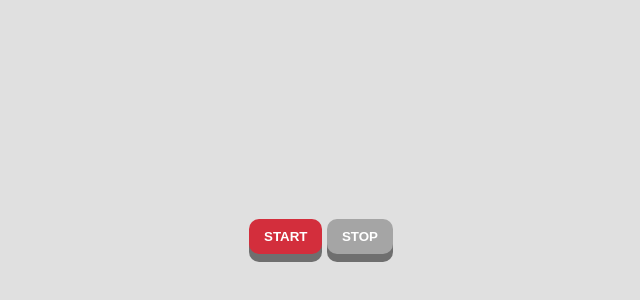
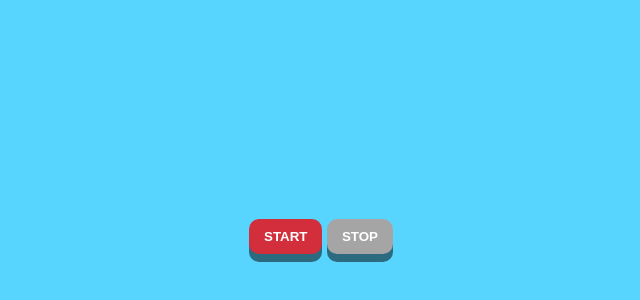
Before and after one commit to 1xtend/goit-js-hw-11-color-switch, a plain HTML site: page index.html in a window 1280 px wide. Shown: the part 164-464 px from the top of the page, without its empty margins (319-959 px from the left). Drawn offline with Linux system fonts and the light colour scheme.

Commit message:
first commit

```diff
--- a/scss/style.scss
+++ b/scss/style.scss
@@ -10,7 +10,7 @@ body {
   justify-content: center;
   align-items: center;
   font-family: Arial, 'Helvetica Neue', Helvetica, sans-serif;
-  background-color: rgb(224, 224, 224);
+  background-color: #58d5ff;
 }
 
 .switch {
```
Also changed, not shown: css/style.css.
